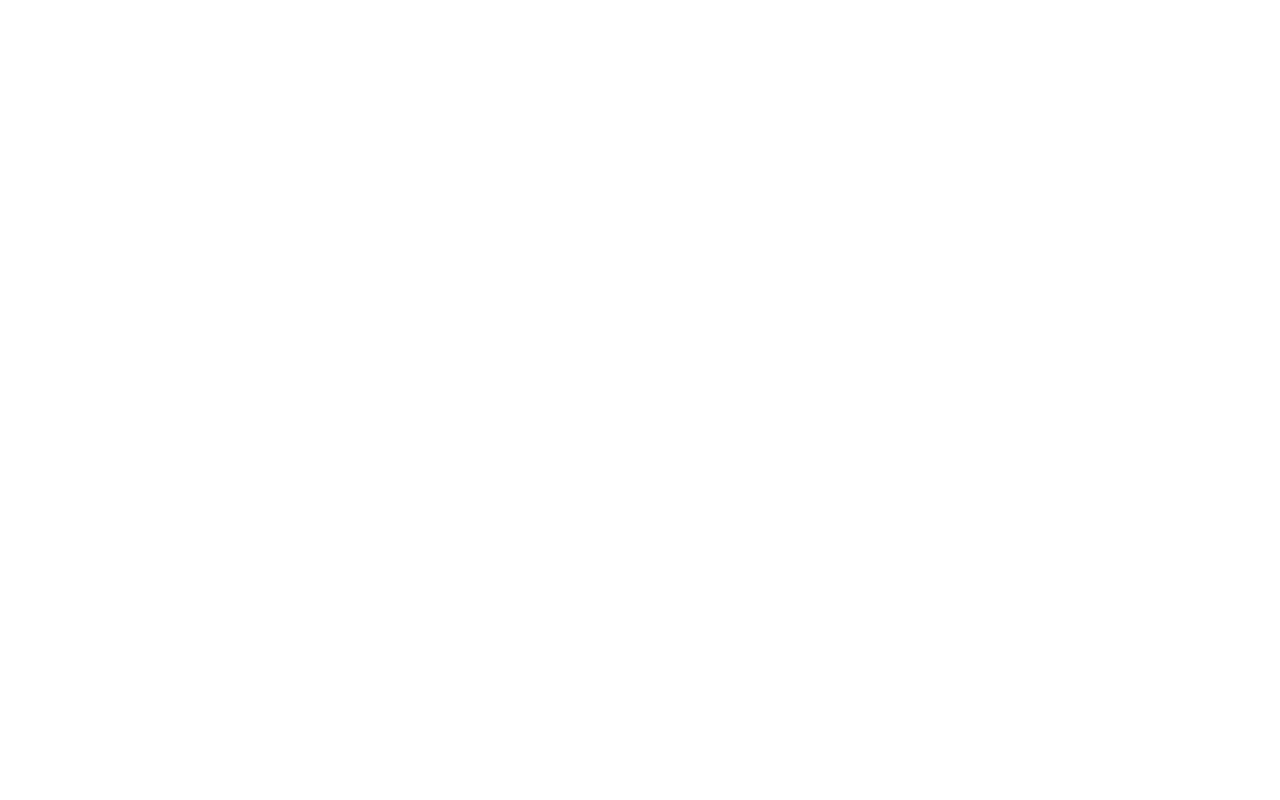
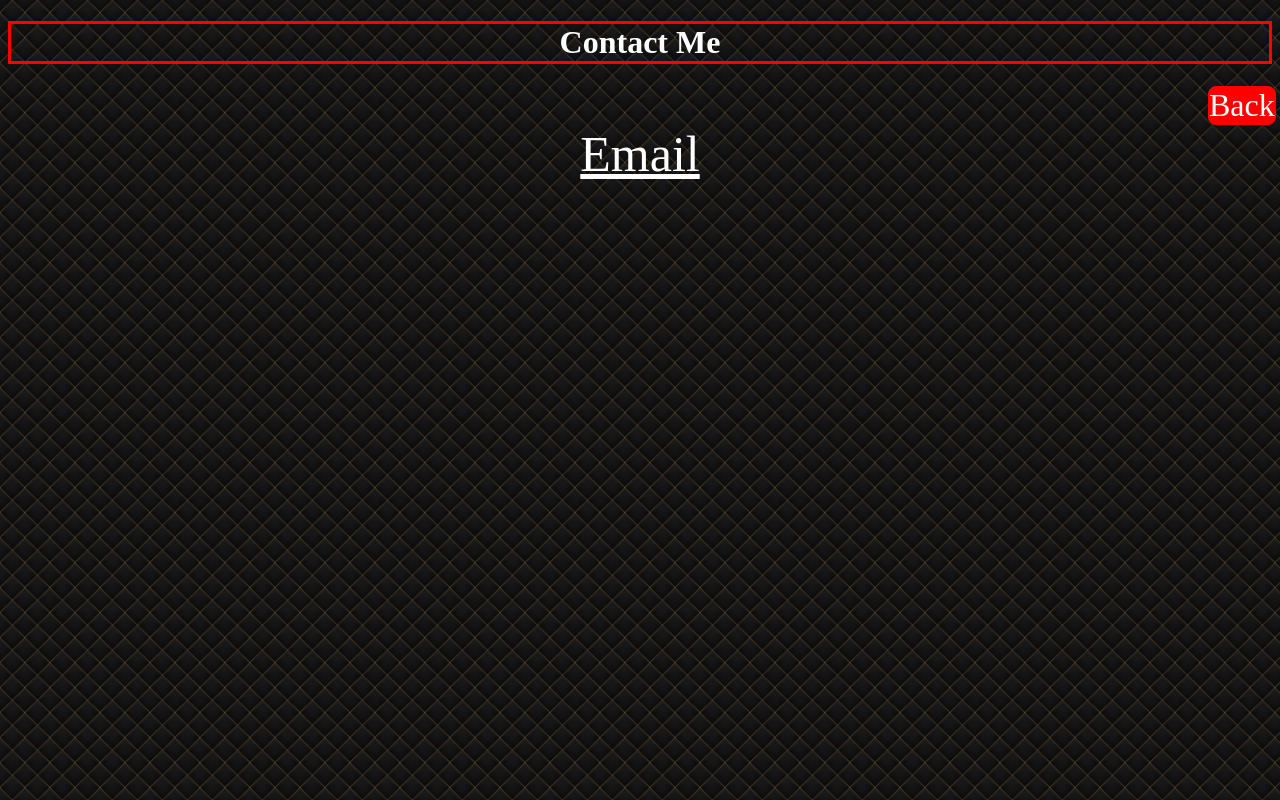
Before and after one commit to evanac21/TechCompWebsite, a plain HTML site: page contact.html in a window 1280 px wide. Drawn offline with Linux system fonts and the light colour scheme.

Commit message:
Made contact buttons work and fixed minor issues
12/18/2018

```diff
--- /dev/null
+++ b/contact.css
@@ -0,0 +1,31 @@
+h1 {
+    text-align: center;
+    border-style:solid;
+    border-color:red;
+    color:white;
+}
+.taC {
+    text-align: center;
+    font-size: 50px;
+}
+.button{
+-webkit-transition-duration: 0.4s; /* Safari */
+  transition-duration: 0.4s;
+    border-radius:8px;
+    background-color:red;
+    padding 15px 32px;
+    text-decoration:none ;
+    display: inline-block;
+    font-size: 32px;
+    float: center;
+    border: 1px solid red;
+    color:white;
+}
+.button:hover {
+    background-color: white;
+    color:red;
+}
+
+.bk {
+    padding-left: 1200px;
+}
--- a/contact.html
+++ b/contact.html
@@ -1 +1,11 @@
 <!DOCTYPE html>
+<html>
+    <title>Contact Me</title>
+     <link rel="stylesheet" type="text/css" href="contact.css">
+    <body background="Images/fancy-cushion.png"></body>
+    <h1>Contact Me</h1>
+    <div class="bk"><a href="index.html" class="button">Back</a></div>
+    <div class="taC">
+        <a href="mailto:evanac21@gmail.com" style="color:white;">Email</a>
+    </div>
+</html>
```
Also changed, not shown: builds.html (+5 -7 lines), index.html (+4 -4 lines).
